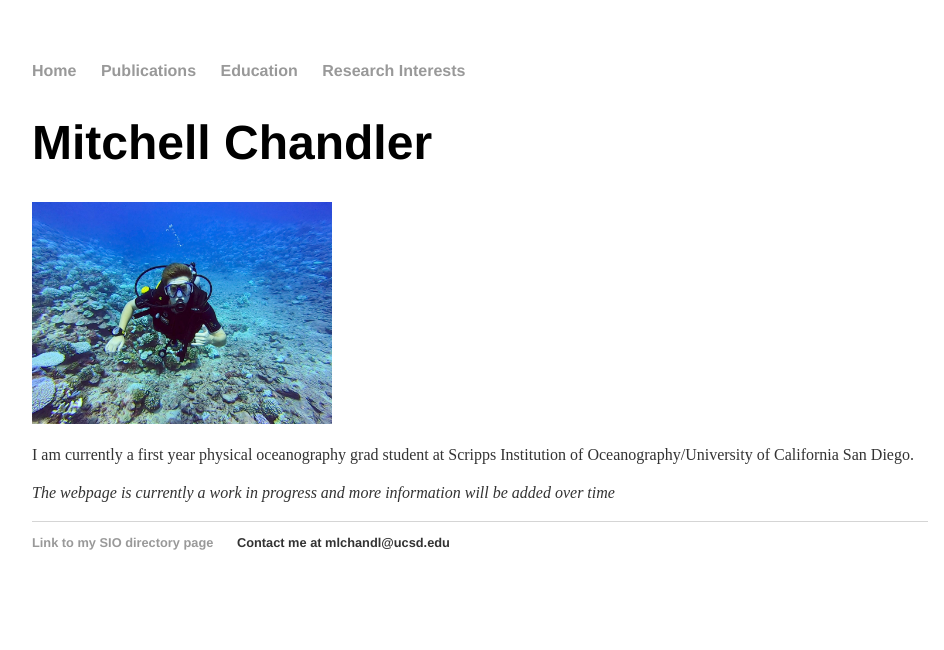
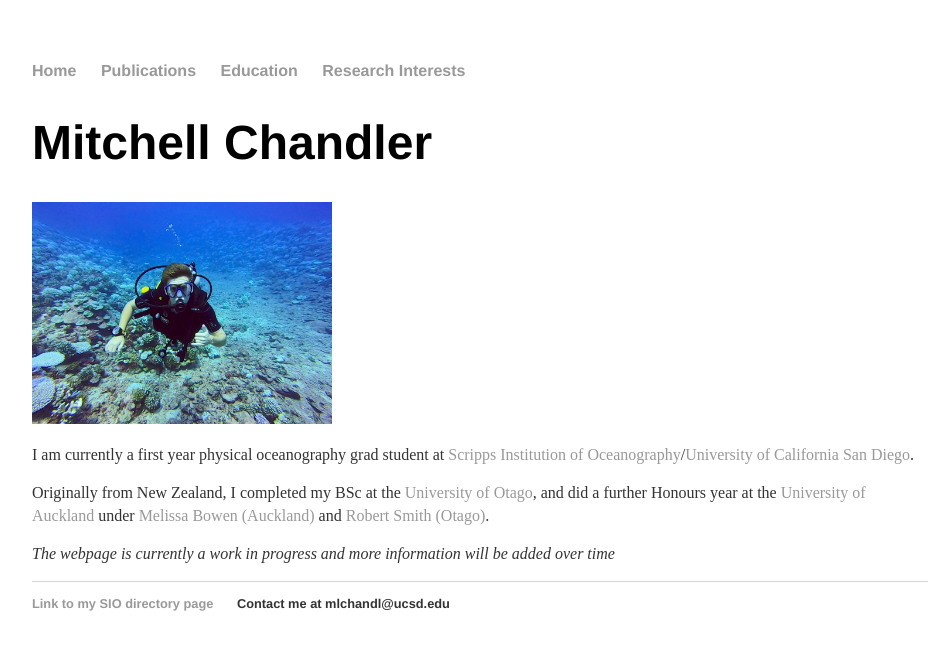
Before and after one commit to mlchandler/mlchandler.github.io, a Jekyll site: the page built from index.html, in a window 1280 px wide. Shown: the top 650 px of the page, without its empty margins (160-1104 px from the left). Built offline with Jekyll 4.4.1, drawn with Linux system fonts in a browser that asks for light colours.

Commit message:
index update

```diff
--- a/index.html
+++ b/index.html
@@ -10,7 +10,11 @@ title: Mitchell Chandler
 <img src="index_image.jpg" style="width:300px">
 
 <p>
-I am currently a first year physical oceanography grad student at Scripps Institution of Oceanography/University of California San Diego.
+I am currently a first year physical oceanography grad student at <a href="https://scripps.ucsd.edu/">Scripps Institution of Oceanography</a>/<a href="https://ucsd.edu/">University of California San Diego</a>.
+</p>
+
+<p>
+Originally from New Zealand, I completed my BSc at the <a href="https://www.otago.ac.nz/">University of Otago</a>, and did a further Honours year at the <a href="https://www.auckland.ac.nz/en.html">University of Auckland</a> under <a href="https://unidirectory.auckland.ac.nz/profile/m-bowen">Melissa Bowen (Auckland)</a> and <a href="https://www.otago.ac.nz/marinescience/staff/otago664247.html">Robert Smith (Otago)</a>.
 </p>
 
 <p>
--- a/research/index.html
+++ b/research/index.html
@@ -5,7 +5,7 @@ title: Research - Mitchell Chandler
 
 <div class="about">
 
-<h1>Research</h1>
+<h1>Research Interests</h1>
 
 <p>
 Page is currently a work in progress.
```
